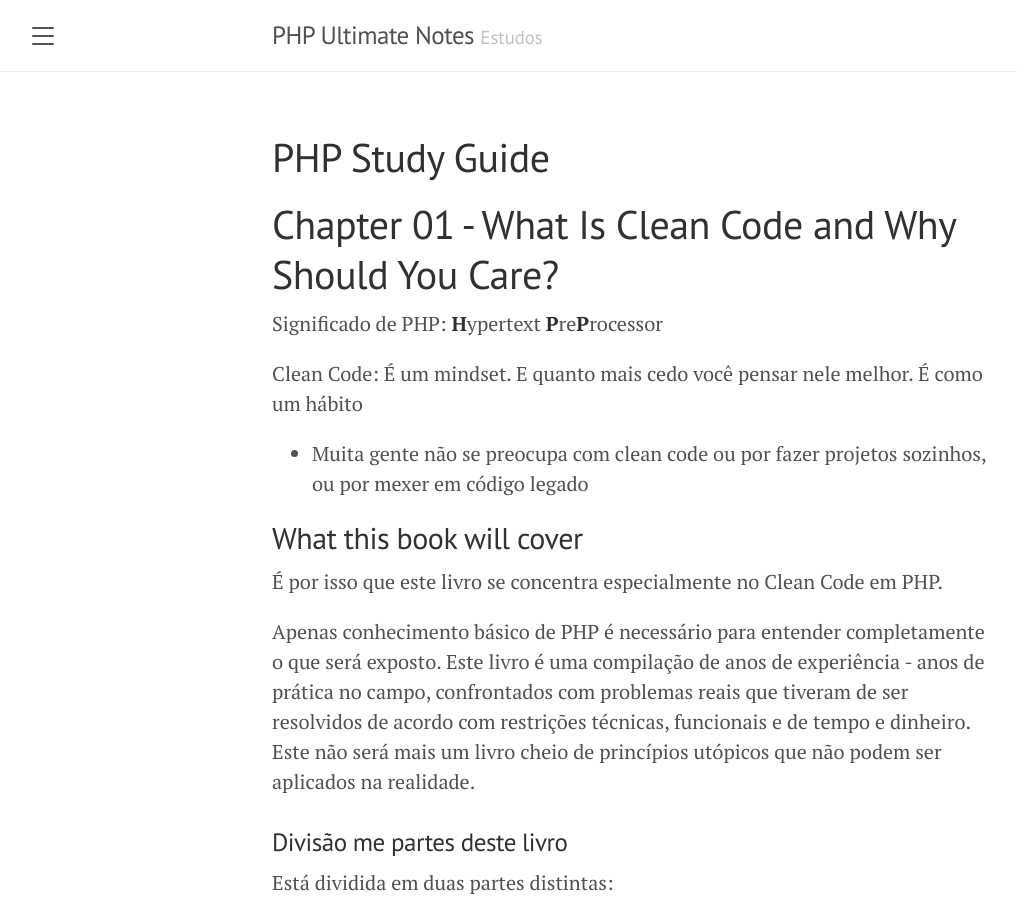
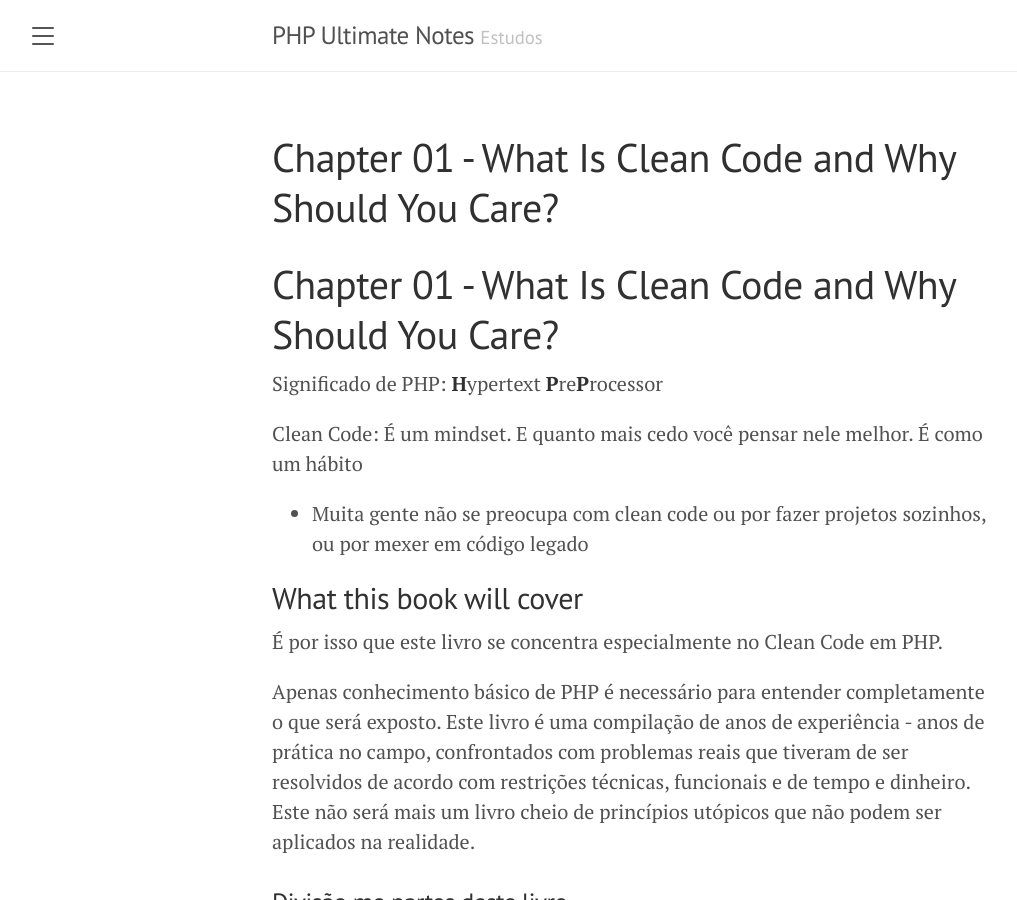
Before and after one commit to rafanthx13/php-ultimate-notes, a Jekyll site: the page built from awesome-books/php-clean-code/chapter-01.md, in a window 1280 px wide and 900 px high. Shown: the whole window, without its empty margins (8-1025 px from the left). Built offline with Jekyll 4.4.1, drawn with Linux system fonts in a browser that asks for light colours; our own code applies the rules of GitHub Pages for plain Markdown files.

Commit message:
RandomCommit

```diff
--- a/awesome-books/php-clean-code/chapter-01.md
+++ b/awesome-books/php-clean-code/chapter-01.md
@@ -1,9 +1,3 @@
----
-layout: post
-title: PHP Study Guide
-description: ZCE
----
-
 # Chapter 01 - What Is Clean Code and Why Should You Care?
 
 Significado de PHP: **H**ypertext **P**re**P**rocessor
```
Also changed, not shown: awesome-books/refactoring-martin-fowler/chapter-01.md (+7 -0 lines).
